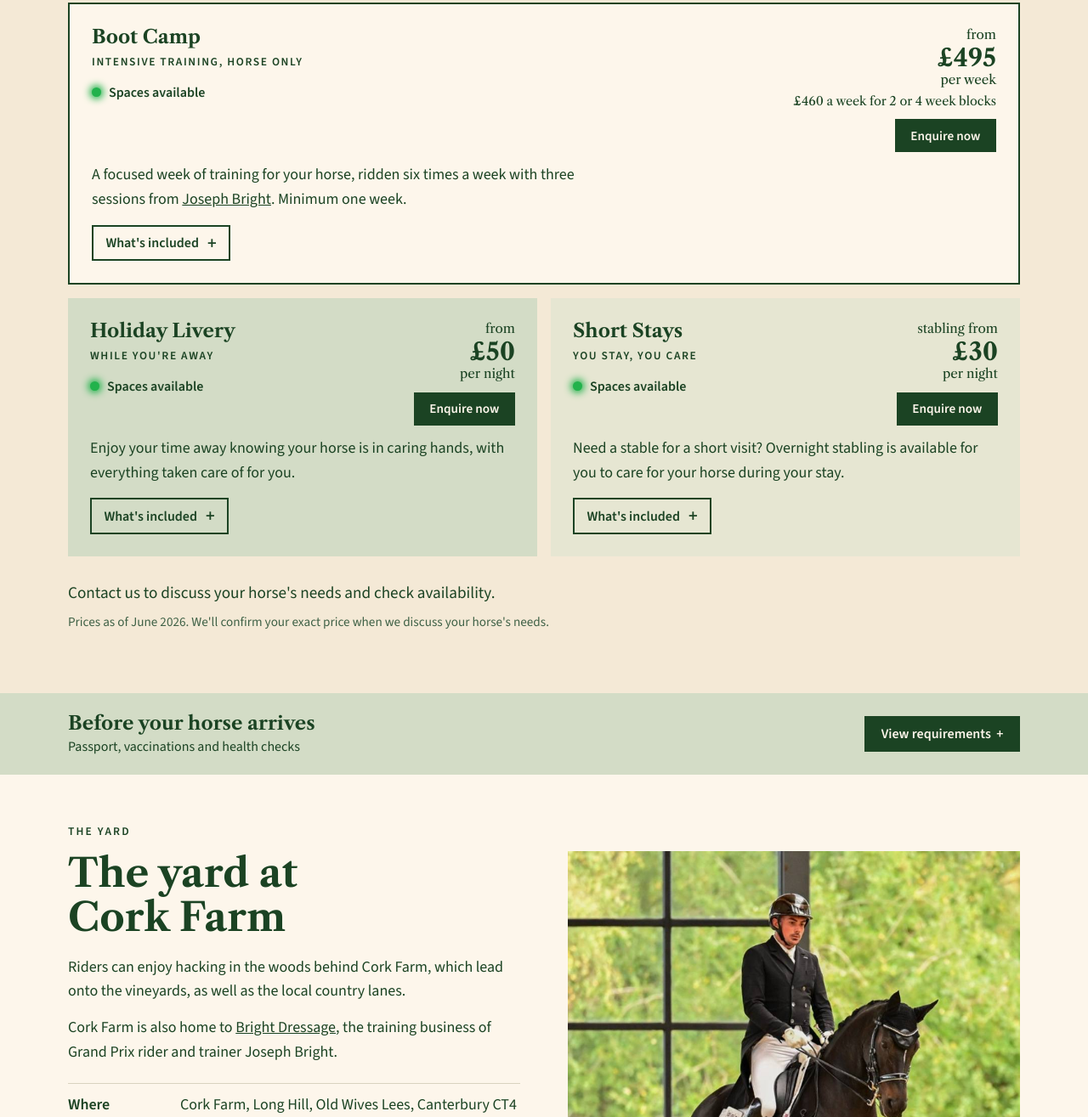
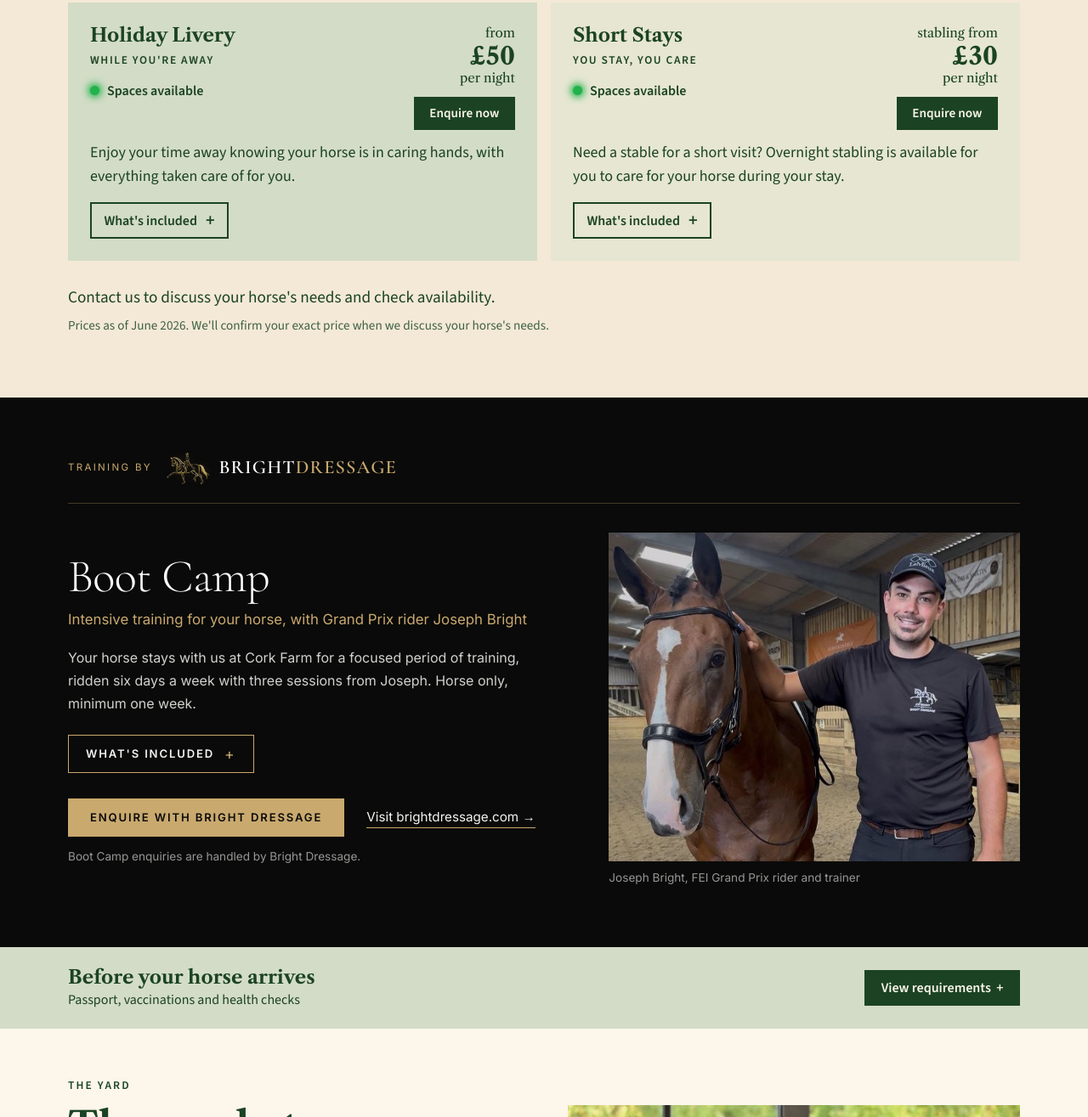
Before and after one commit to BrightDressage/BrightLivery, a plain HTML site: page index.html in a window 1280 px wide. Shown: the part 1140-2455 px from the top of the page at 85% size. Drawn offline with nearby package versions, Linux system fonts and the light colour scheme.

Commit message:
Boot Camp: Bright Dressage branded section

```diff
--- a/index.html
+++ b/index.html
@@ -14,7 +14,7 @@
 <meta property="og:image" content="https://brightlivery.co.uk/og-image.png">
 <link rel="icon" href="/logo-mark.svg" type="image/svg+xml">
 <link rel="preconnect" href="https://fonts.gstatic.com" crossorigin>
-<link rel="stylesheet" href="https://fonts.googleapis.com/css2?family=Libre+Caslon+Text:ital,wght@0,400;0,700;1,400&family=Source+Sans+3:wght@400;600&display=swap">
+<link rel="stylesheet" href="https://fonts.googleapis.com/css2?family=Cormorant+Garamond:wght@300;400;600&family=Inter:wght@400;600&family=Libre+Caslon+Text:ital,wght@0,400;0,700;1,400&family=Source+Sans+3:wght@400;600&display=swap">
 <link rel="stylesheet" href="/style.css">
 <script type="application/ld+json">{"@context":"https://schema.org","@type":"LocalBusiness","name":"Bright Livery Services","url":"https://brightlivery.co.uk","email":"hello@brightlivery.co.uk","telephone":"+447771365693","image":"https://brightlivery.co.uk/og-image.png","address":{"@type":"PostalAddress","streetAddress":"Cork Farm, Long Hill, Old Wives Lees","addressLocality":"Canterbury","addressRegion":"Kent","postalCode":"CT4 8BN","addressCountry":"GB"}}</script>
 </head>
@@ -91,15 +91,6 @@
         </div>
       </details>
     </article>
-    <article class="rate soft camp" data-service="camp">
-      <div><h3>Boot Camp</h3><p class="when">Intensive training, horse only</p></div>
-      <p class="desc">A focused week of training for your horse, ridden six times a week with three sessions from <a href="https://brightdressage.com">Joseph Bright</a>. Minimum one week.</p>
-      <p class="price"><em>from</em><strong>£495</strong><em>per week</em><em class="block">£460 a week for 2 or 4 week blocks</em></p>
-      <details class="more">
-        <summary>What's included</summary>
-        <ul class="mini"><li>Ridden 6 times a week</li><li>3 training sessions with Joseph</li><li>2 ridden sessions with an established second rider</li><li>1 hack</li><li>Long reining</li><li>Stabling and fibre-based feed</li><li>Midweek update and progress report</li></ul>
-      </details>
-    </article>
     <article class="rate soft one" data-service="holiday">
       <div><h3>Holiday Livery</h3><p class="when">While you're away</p></div>
       <p class="desc">Enjoy your time away knowing your horse is in caring hands, with everything taken care of for you.</p>
@@ -122,6 +113,32 @@
   <p class="note">Contact us to discuss your horse's needs and check availability.</p>
   <p class="legal">Prices as of June 2026. We'll confirm your exact price when we discuss your horse's needs.</p>
 </div></section>
+<section class="bd-camp" id="boot-camp" aria-labelledby="bd-camp-title"><div class="wrap bd-in">
+  <div class="bd-brand">
+    <p class="bd-eyebrow">Training by</p>
+    <a class="bd-lockup" href="https://brightdressage.com" aria-label="Bright Dressage"><img src="/bd-horse.png" alt="" width="300" height="217"><span class="bd-name">BRIGHT<span>DRESSAGE</span></span></a>
+  </div>
+  <div class="bd-grid">
+  <div class="bd-body">
+    <h2 id="bd-camp-title">Boot Camp</h2>
+    <p class="bd-sub">Intensive training for your horse, with Grand Prix rider Joseph Bright</p>
+    <p>Your horse stays with us at Cork Farm for a focused period of training, ridden six days a week with three sessions from Joseph. Horse only, minimum one week.</p>
+    <details class="bd-more">
+      <summary>What's included</summary>
+      <ul class="bd-list">
+      <li>Ridden 6 times a week</li><li>3 training sessions with Joseph</li><li>2 ridden sessions with an established second rider</li><li>1 hack</li><li>Long reining</li><li>Stabling and fibre-based feed</li><li>Midweek update and progress report</li>
+    </ul>
+    </details>
+    <div class="bd-cta">
+      <a class="bd-btn" href="https://brightdressage.com/#contact">Enquire with Bright Dressage</a>
+      <a class="bd-link" href="https://brightdressage.com">Visit brightdressage.com &rarr;</a>
+      <p class="bd-note">Boot Camp enquiries are handled by Bright Dressage.</p>
+    </div>
+  </div>
+  <figure class="bd-photo"><img src="/bd-joseph.jpg" alt="Joseph Bright with one of the horses he trains" width="900" height="1035" loading="lazy"><figcaption>Joseph Bright, FEI Grand Prix rider and trainer</figcaption></figure>
+  </div>
+</div></section>
+
 
 <section class="arrive"><div class="wrap">
   <details class="more">
@@ -195,7 +212,7 @@
     <div class="field"><label for="f-phone">Phone</label><input id="f-phone" name="phone" type="tel" autocomplete="tel"></div>
     <div class="field"><label for="f-email">Email</label><input id="f-email" name="email" type="email" autocomplete="email" required></div>
     <div class="field"><label for="f-service">Interested in</label>
-      <select id="f-service" name="service"><option>Full Livery</option><option>Join Full Livery waitlist</option><option>Boot Camp</option><option>Holiday Livery</option><option>Short Stay</option><option>Arrange a visit</option></select></div>
+      <select id="f-service" name="service"><option>Full Livery</option><option>Join Full Livery waitlist</option><option>Holiday Livery</option><option>Short Stay</option><option>Arrange a visit</option></select></div>
     <div class="field full"><label for="f-msg">Your horse and your dates</label><textarea id="f-msg" name="message" required></textarea></div>
     <p class="form-note">We use your details to reply to your enquiry. See our <a href="/privacy">Privacy Policy</a>.</p>
     <button class="btn" type="submit">Send enquiry</button>
--- a/style.css
+++ b/style.css
@@ -240,3 +240,39 @@ img{-webkit-user-drag:none;user-select:none;-webkit-user-select:none;-webkit-tou
 .lb .lb-p{left:16px;top:50%;transform:translateY(-50%)}
 .lb .lb-n{right:16px;top:50%;transform:translateY(-50%)}
 @media (max-width:560px){.lb{padding:64px 12px 24px}.lb .lb-p,.lb .lb-n{top:auto;bottom:16px;transform:none}.lb img{max-height:calc(100vh - 190px)}}
+
+/* Boot Camp: Bright Dressage brand band */
+.bd-camp{background:#0a0a0a;color:#f5f4f0;padding-block:64px 72px}
+.bd-in{max-width:calc(1120px + 48px)}
+.bd-brand{display:flex;align-items:center;gap:16px;flex-wrap:wrap;padding-bottom:22px;margin-bottom:34px;border-bottom:1px solid rgba(201,169,110,.3)}
+.bd-eyebrow{font:400 .72rem/1 Inter,-apple-system,sans-serif;letter-spacing:.2em;text-transform:uppercase;color:#c9a96e;margin:0}
+.bd-lockup{display:flex;align-items:center;gap:10px;text-decoration:none}
+.bd-lockup img{height:38px;width:auto;display:block;opacity:.92;filter:drop-shadow(0 0 6px rgba(201,169,110,.25))}
+.bd-name{font:600 1.4rem/1 "Cormorant Garamond",Georgia,serif;letter-spacing:.05em;color:#fff}
+.bd-name span{color:#c9a96e}
+.bd-body{font-family:Inter,-apple-system,sans-serif;max-width:46rem}
+.bd-body h2{font:300 clamp(2.4rem,4.5vw,3.4rem)/1.05 "Cormorant Garamond",Georgia,serif;margin:0 0 8px;letter-spacing:-.01em;color:#fff}
+.bd-sub{color:#c9a96e;font-size:1.05rem;margin:0 0 18px}
+.bd-body>p:not(.bd-sub){color:rgba(245,244,240,.85);font-size:1rem;line-height:1.7}
+.bd-list{list-style:none;padding:0;margin:22px 0 0;display:grid;grid-template-columns:repeat(2,minmax(0,1fr));column-gap:32px}
+.bd-list li{padding:9px 0 9px 20px;border-bottom:1px solid rgba(255,255,255,.12);position:relative;font-size:.97rem}
+.bd-list li::before{content:"";position:absolute;left:0;top:1.05em;width:8px;height:1px;background:#c9a96e}
+.bd-cta{display:flex;flex-wrap:wrap;align-items:center;gap:14px 26px;margin-top:30px}
+.bd-btn{display:inline-block;background:#c9a96e;color:#0a0a0a;text-decoration:none;font:600 .82rem/1 Inter,sans-serif;letter-spacing:.14em;text-transform:uppercase;padding:16px 26px}
+.bd-btn:hover{background:#d8bc86}
+.bd-link{color:#f5f4f0;font:400 .95rem/1.4 Inter,sans-serif;text-decoration:none;border-bottom:1px solid #c9a96e;padding-bottom:2px}
+.bd-note{flex-basis:100%;margin:0;font:400 .85rem/1.4 Inter,sans-serif;color:rgba(245,244,240,.6)}
+.bd-camp :focus-visible{outline:2px solid #c9a96e;outline-offset:3px}
+@media (max-width:760px){.bd-list{grid-template-columns:minmax(0,1fr)}.bd-lockup img{height:30px}.bd-name{font-size:1.15rem}}
+.bd-more{margin-top:22px}
+.bd-more summary{display:inline-flex;align-items:center;gap:12px;cursor:pointer;list-style:none;font:600 .82rem/1 Inter,sans-serif;letter-spacing:.14em;text-transform:uppercase;color:#f5f4f0;border:1px solid #c9a96e;padding:13px 20px}
+.bd-more summary::-webkit-details-marker{display:none}
+.bd-more summary::after{content:"+";color:#c9a96e;font-size:1.1rem;font-weight:400}
+.bd-more[open] summary::after{content:"\2212"}
+.bd-more summary:hover{background:rgba(201,169,110,.12)}
+.bd-more .bd-list{margin-top:16px}
+.bd-grid{display:grid;grid-template-columns:minmax(0,1.2fr) minmax(0,1fr);gap:56px;align-items:center}
+.bd-photo{margin:0}
+.bd-photo img{display:block;width:100%;height:auto;aspect-ratio:5/4;object-fit:cover;object-position:center 30%}
+.bd-photo figcaption{font:400 .85rem/1.4 Inter,sans-serif;color:rgba(245,244,240,.6);margin-top:10px}
+@media (max-width:860px){.bd-grid{grid-template-columns:minmax(0,1fr);gap:32px}.bd-photo{max-width:420px}}
```
Also changed, not shown: bd-horse.png (added), bd-joseph.jpg (added).
